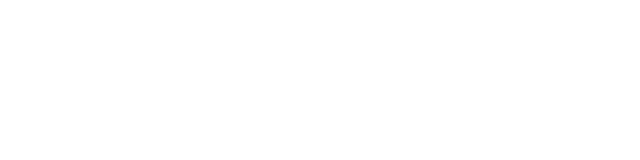
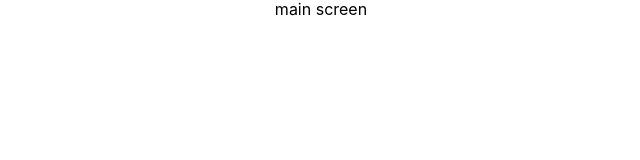
Before and after one commit to wmadfaa/react-webrtc, a React (Create React App) app: page / in a window 1280 px wide. Shown: the top 160 px of the page, without its empty margins (319-959 px from the left). Built offline with nearby package versions, Linux system fonts and the light colour scheme.

Commit message:
add screens setup

```diff
--- a/src/app/app.tsx
+++ b/src/app/app.tsx
@@ -2,6 +2,10 @@
 import {BrowserRouter as Router, Switch, Route} from 'react-router-dom';
 
 import ROUTES from '../routes';
+
+// screens
+import MainScreen from '../screens/main/main.screen';
+import ChatRoomScreen from '../screens/chatRoom/chatRoom.screen';
 
 import useStyles from './app.styles';
 
@@ -11,7 +15,12 @@
     <Router>
       <div className={styles.root}>
         <Switch>
-          <Route path={ROUTES.MAIN_SCREEN}>{}</Route>
+          <Route path={ROUTES.CHAT_ROOM}>
+            <ChatRoomScreen />
+          </Route>
+          <Route path={ROUTES.MAIN_SCREEN}>
+            <MainScreen />
+          </Route>
         </Switch>
       </div>
     </Router>
--- /dev/null
+++ b/src/screens/chatRoom/chatRoom.screen.tsx
@@ -0,0 +1,15 @@
+import React from 'react';
+
+import useStyles from './chatRoom.styles';
+
+const ChatRoomScreen: React.FC = () => {
+  const styles = useStyles();
+
+  return (
+    <div className={styles.root}>
+      <span>chat room</span>
+    </div>
+  );
+};
+
+export default ChatRoomScreen;
--- /dev/null
+++ b/src/screens/chatRoom/chatRoom.styles.ts
@@ -0,0 +1,10 @@
+import {createUseStyles} from 'react-jss';
+
+export default createUseStyles({
+  root: {
+    display: 'flex',
+    flexDirection: 'column',
+    alignItems: 'center',
+    justifyContent: 'center',
+  },
+});
--- /dev/null
+++ b/src/screens/main/main.screen.tsx
@@ -0,0 +1,15 @@
+import React from 'react';
+
+import useStyles from './main.styles';
+
+const MainScreen: React.FC = () => {
+  const styles = useStyles();
+
+  return (
+    <div className={styles.root}>
+      <span>main screen</span>
+    </div>
+  );
+};
+
+export default MainScreen;
--- /dev/null
+++ b/src/screens/main/main.styles.ts
@@ -0,0 +1,10 @@
+import {createUseStyles} from 'react-jss';
+
+export default createUseStyles({
+  root: {
+    display: 'flex',
+    flexDirection: 'column',
+    alignItems: 'center',
+    justifyContent: 'center',
+  },
+});
```
